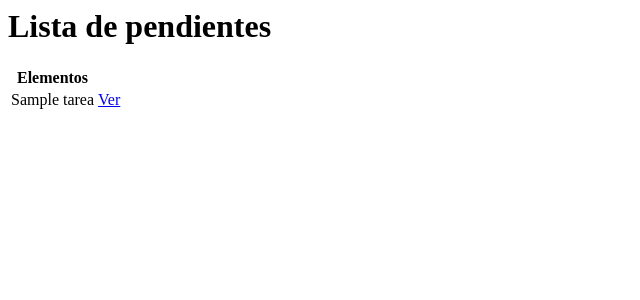
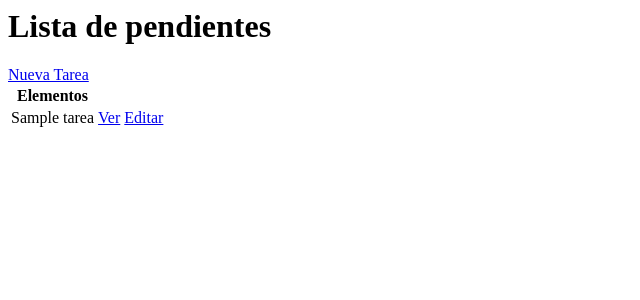
Before and after one commit to ivanlegranbizarro/CursoPython, a Django app: page / in a window 1280 px wide. Shown: the top 300 px of the page, without its empty margins (0-640 px from the left). Run offline with Django 5.2, Linux system fonts and the light colour scheme; tables that the repository leaves empty hold one stand-in row (values such as "Sample post").

Commit message:
editar tarea

```diff
--- a/dia12/proyectoDjango/base/templates/base/tarea_list.html
+++ b/dia12/proyectoDjango/base/templates/base/tarea_list.html
@@ -1,8 +1,11 @@
 <h1>Lista de pendientes</h1>
+
+<a href="{% url 'base:tarea-nueva' %}">Nueva Tarea</a>
 
 <table>
   <tr>
     <th>Elementos</th>
+    <th></th>
     <th></th>
   </tr>
 
@@ -12,6 +15,9 @@
       <td>
         <a href="{% url 'base:tarea-detalle' tarea.id %}">Ver</a>
       </td>
+      <td>
+        <a href="{% url 'base:tarea-editar' tarea.id %}">Editar</a>
+      </td>
     </tr>
   {% empty %}
     <tr>
--- a/dia12/proyectoDjango/base/urls.py
+++ b/dia12/proyectoDjango/base/urls.py
@@ -7,4 +7,6 @@ app_name = "base"
 urlpatterns = [
     path("", views.ListaTareasPendientes.as_view(), name="tareas-pendientes"),
     path("tarea/<int:pk>/", views.DetalleTarea.as_view(), name="tarea-detalle"),
+    path("tarea/<int:pk>/editar", views.EditarTarea.as_view(), name="tarea-editar"),
+    path("tarea/nueva/", views.CrearTarea.as_view(), name="tarea-nueva"),
 ]
--- a/dia12/proyectoDjango/base/views.py
+++ b/dia12/proyectoDjango/base/views.py
@@ -1,7 +1,7 @@
-from re import template
-from django.shortcuts import render
+from django.urls import reverse_lazy
 from django.views.generic.list import ListView
 from django.views.generic.detail import DetailView
+from django.views.generic.edit import CreateView, UpdateView
 from .models import Tarea
 
 
@@ -13,3 +13,15 @@ class ListaTareasPendientes(ListView):
 class DetalleTarea(DetailView):
     model = Tarea
     context_object_name = "tarea"
+
+
+class CrearTarea(CreateView):
+    model = Tarea
+    fields = "__all__"
+    success_url = reverse_lazy("base:tareas-pendientes")
+
+
+class EditarTarea(UpdateView):
+    model = Tarea
+    fields = "__all__"
+    success_url = reverse_lazy("base:tareas-pendientes")
```
Also changed, not shown: dia12/proyectoDjango/base/templates/base/tarea_form.html (added, +9 -0 lines).
